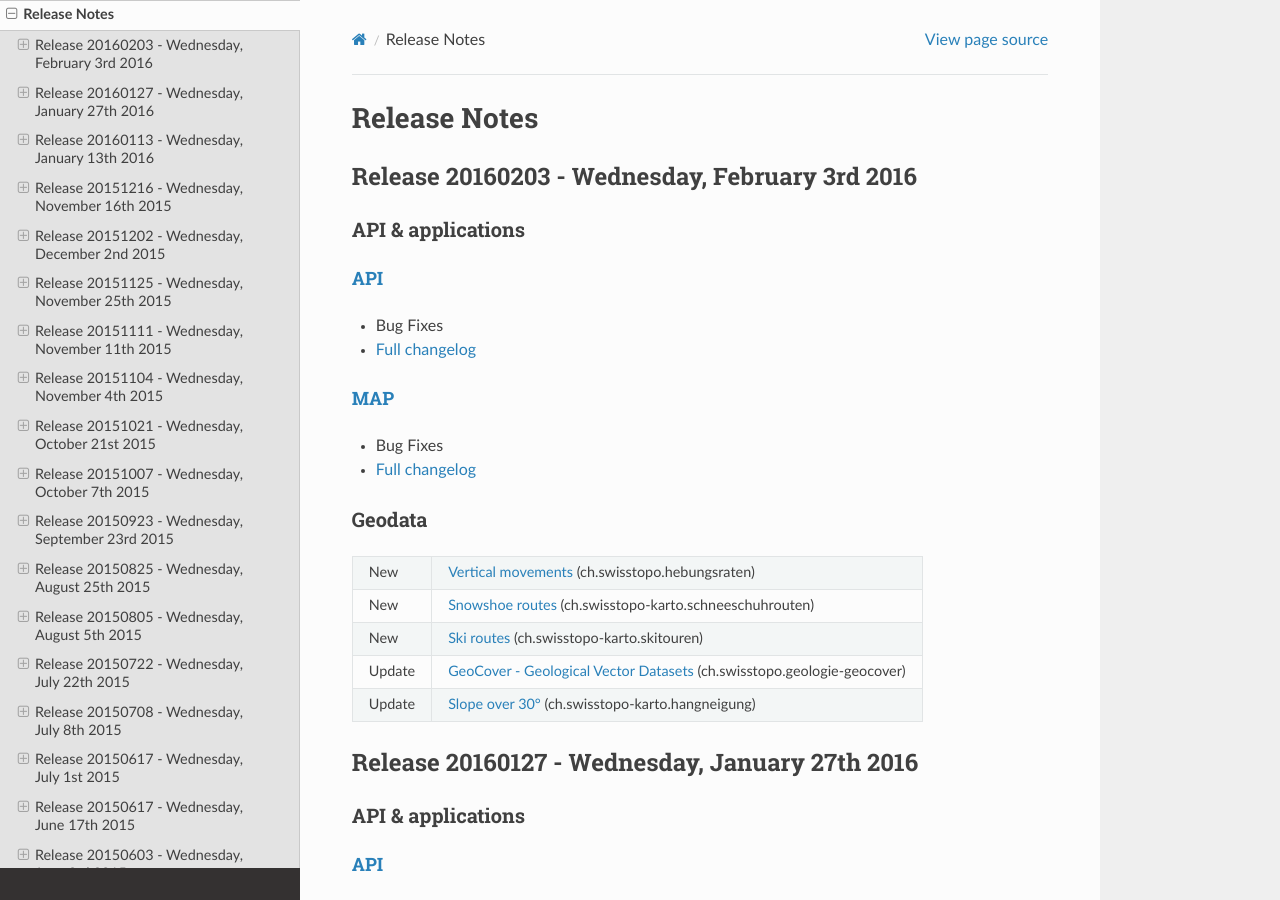
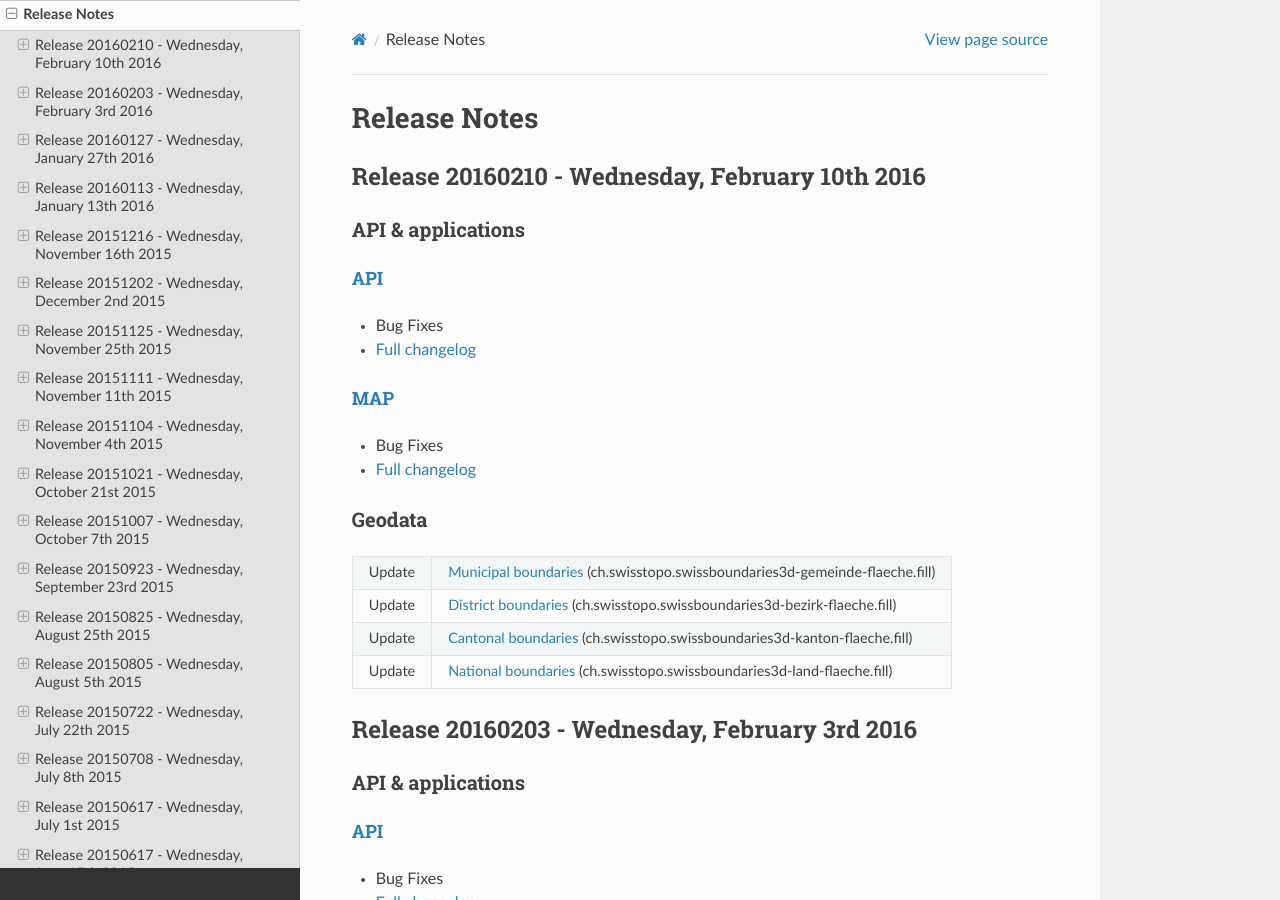
Before and after one commit to swisstopo-test/doc-chsdi3, a Sphinx documentation site: the page built from source/releasenotes/index.rst, in a window 1280 px wide and 900 px high. Built offline with Sphinx 7.4.7 and the Read the Docs theme 2.0.0, drawn with Linux system fonts in a browser that asks for light colours.

Commit message:
releasenotes 20160210

```diff
--- a/source/releasenotes/index.rst
+++ b/source/releasenotes/index.rst
@@ -8,6 +8,37 @@
 
 Release Notes
 =============
+
+
+.. _releasenotes_20160210:
+
+Release 20160210 - Wednesday, February 10th 2016
+------------------------------------------------
+
+API & applications
+******************
+
+`API <//api3.geo.admin.ch>`__
+'''''''''''''''''''''''''''''
+- Bug Fixes
+- `Full changelog <https://github.com/geoadmin/mf-chsdi3/compare/r_160203...r_160210>`__
+
+`MAP <//map.geo.admin.ch>`__
+'''''''''''''''''''''''''''''
+- Bug Fixes
+- `Full changelog <https://github.com/geoadmin/mf-geoadmin3/compare/r_160203...r_160210>`__
+
+Geodata
+*******
++--------+---------------------------------------------------------------------------------------------------------------------------------------------------------------------+
+| Update | `Municipal boundaries <//map.geo.admin.ch/?layers=ch.swisstopo.swissboundaries3d-gemeinde-flaeche.fill>`__ (ch.swisstopo.swissboundaries3d-gemeinde-flaeche.fill)   |
++--------+---------------------------------------------------------------------------------------------------------------------------------------------------------------------+
+| Update | `District boundaries <//map.geo.admin.ch/?layers=ch.swisstopo.swissboundaries3d-bezirk-flaeche.fill>`__ (ch.swisstopo.swissboundaries3d-bezirk-flaeche.fill)        |
++--------+---------------------------------------------------------------------------------------------------------------------------------------------------------------------+
+| Update | `Cantonal boundaries <//map.geo.admin.ch/?layers=ch.swisstopo.swissboundaries3d-kanton-flaeche.fill>`__ (ch.swisstopo.swissboundaries3d-kanton-flaeche.fill)        |
++--------+---------------------------------------------------------------------------------------------------------------------------------------------------------------------+
+| Update | `National boundaries <//map.geo.admin.ch/?layers=ch.swisstopo.swissboundaries3d-land-flaeche.fill>`__ (ch.swisstopo.swissboundaries3d-land-flaeche.fill)            |
++--------+---------------------------------------------------------------------------------------------------------------------------------------------------------------------+
 
 
 .. _releasenotes_20160203:
```
